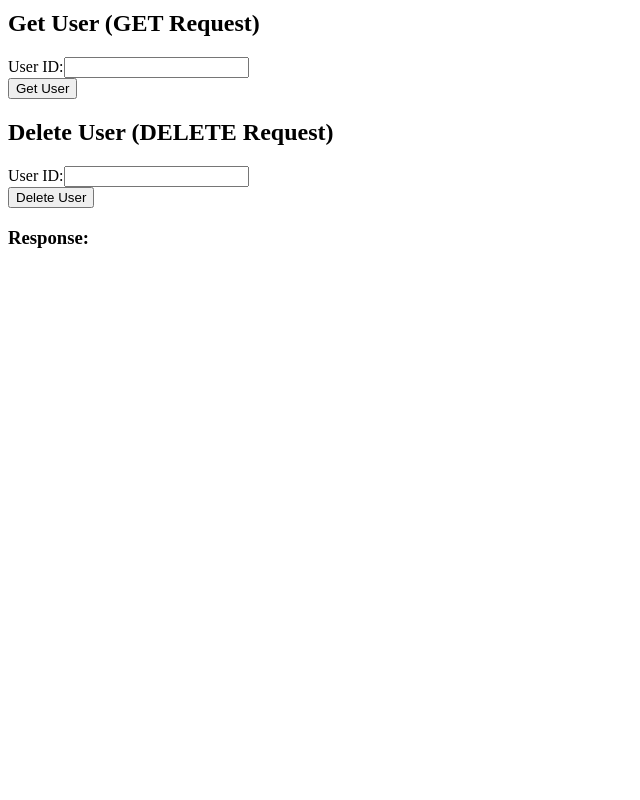
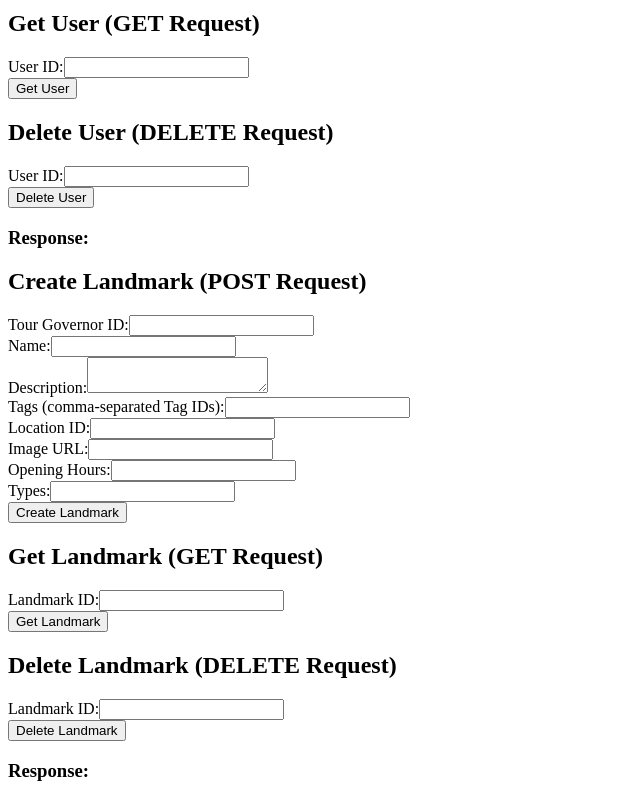
Before and after one commit to PaulaMaged/Voyago, a React (Vite) app in the folder voyago_ui/: page / in a window 1280 px wide. Shown: the part 3568-4368 px from the top of the page, without its empty margins (0-640 px from the left). Before the commit the page ends 3835 px from the top, so only its background shows below. Built offline with nearby package versions, Linux system fonts and the light colour scheme.

Commit message:
thinking

```diff
--- a/voyago_ui/src/App.jsx
+++ b/voyago_ui/src/App.jsx
@@ -6,6 +6,7 @@ import ReviewComponent from "./components/Rev.jsx"
 import SellerComponent from "./components/Sel.jsx"
 import TouristComponent from "./components/tour.jsx"
 import UserComponent from "./components/User.jsx"
+import LandmarkComponent from "./components/lm.jsx"
 function App() {
   return (
     <>
@@ -18,6 +19,7 @@ function App() {
       <SellerComponent />
       <TouristComponent />
       <UserComponent />
+      <LandmarkComponent />
 
     </>
   )
--- /dev/null
+++ b/voyago_ui/src/components/lm.jsx
@@ -0,0 +1,152 @@
+// components/LandmarkComponent.jsx
+import { useState } from "react";
+import axios from "axios";
+
+function LandmarkComponent() {
+  const [result, setResult] = useState("");
+
+  // Create Landmark
+  const createLandmark = async (event) => {
+    event.preventDefault();
+    const formData = new FormData(event.target);
+
+    const data = {
+      tour_governor: formData.get("tour_governor"),
+      name: formData.get("name"),
+      description: formData.get("description"),
+      tags: formData.get("tags")
+        ? formData.get("tags").split(",").map(id => id.trim()).filter(id => id)
+        : [],
+      location: formData.get("location"),
+      image: formData.get("image"),
+      opening_hours: parseInt(formData.get("opening_hours"), 10),
+      types: formData.get("types"),
+    };
+
+    console.log("Sending data:", data);
+
+    try {
+      const response = await axios.post(
+        "http://localhost:5000/api/tourismgovernor/landmarks",
+        data
+      );
+      setResult(JSON.stringify(response.data, null, 2));
+    } catch (error) {
+      console.error("Error creating landmark:", error);
+      setResult(
+        JSON.stringify(error.response?.data || error.message, null, 2)
+      );
+    }
+  };
+
+  // Get Landmark
+  const getLandmark = async (event) => {
+    event.preventDefault();
+    const id = event.target.id.value;
+
+    try {
+      const response = await axios.get(
+        `http://localhost:5000/api/tourismgovernor/landmarks/${id}`
+      );
+      setResult(JSON.stringify(response.data, null, 2));
+    } catch (error) {
+      console.error("Error fetching landmark:", error);
+      setResult(
+        JSON.stringify(error.response?.data || error.message, null, 2)
+      );
+    }
+  };
+
+  // Delete Landmark
+  const deleteLandmark = async (event) => {
+    event.preventDefault();
+    const id = event.target.id.value;
+
+    try {
+      const response = await axios.delete(
+        `http://localhost:5000/api/tourismgovernor/landmarks/${id}`
+      );
+      setResult(JSON.stringify(response.data, null, 2));
+    } catch (error) {
+      console.error("Error deleting landmark:", error);
+      setResult(
+        JSON.stringify(error.response?.data || error.message, null, 2)
+      );
+    }
+  };
+
+  return (
+    <div>
+      <h2>Create Landmark (POST Request)</h2>
+      <form onSubmit={createLandmark}>
+        <label>
+          Tour Governor ID:
+          <input type="text" name="tour_governor" required />
+        </label>
+        <br />
+        <label>
+          Name:
+          <input type="text" name="name" required />
+        </label>
+        <br />
+        <label>
+          Description:
+          <textarea name="description"></textarea>
+        </label>
+        <br />
+        <label>
+          Tags (comma-separated Tag IDs):
+          <input type="text" name="tags" />
+        </label>
+        <br />
+        <label>
+          Location ID:
+          <input type="text" name="location" required />
+        </label>
+        <br />
+        <label>
+          Image URL:
+          <input type="text" name="image" />
+        </label>
+        <br />
+        <label>
+          Opening Hours:
+          <input type="number" name="opening_hours" />
+        </label>
+        <br />
+        <label>
+          Types:
+          <input type="text" name="types" />
+        </label>
+        <br />
+        <button type="submit">Create Landmark</button>
+      </form>
+
+      <h2>Get Landmark (GET Request)</h2>
+      <form onSubmit={getLandmark}>
+        <label>
+          Landmark ID:
+          <input type="text" name="id" required />
+        </label>
+        <br />
+        <button type="submit">Get Landmark</button>
+      </form>
+
+      <h2>Delete Landmark (DELETE Request)</h2>
+      <form onSubmit={deleteLandmark}>
+        <label>
+          Landmark ID:
+          <input type="text" name="id" required />
+        </label>
+        <br />
+        <button type="submit">Delete Landmark</button>
+      </form>
+
+      {/* Display the result */}
+      <h3>Response:</h3>
+      <pre>{result}</pre>
+    </div>
+  );
+}
+
+export default LandmarkComponent;
```
Also changed, not shown: voyago_ui/src/components/tg.jsx (added).
